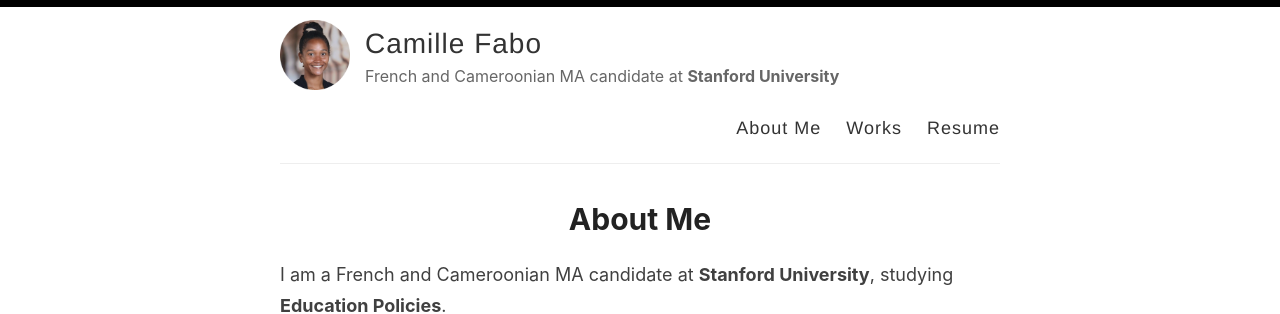
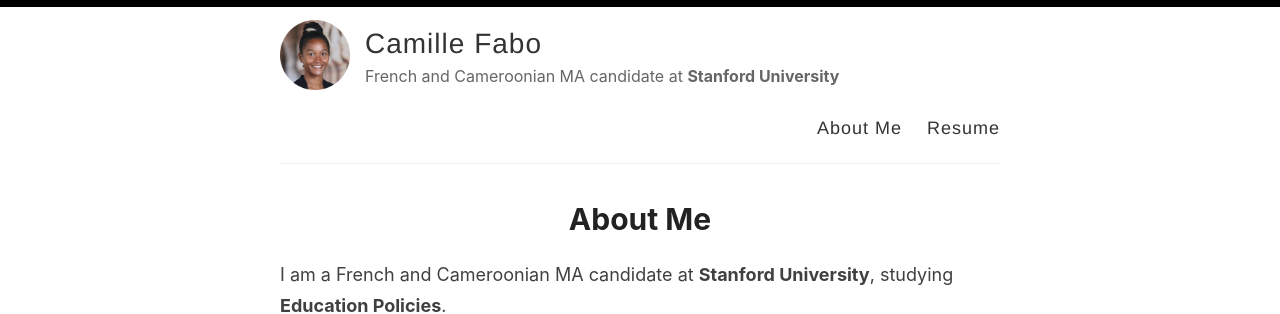
Before and after one commit to Camillefabs/Camillefabs.github.io, a Jekyll site: the page built from index.html, in a window 1280 px wide. Shown: the top 314 px of the page. Built offline with Jekyll 4.4.1, drawn with Linux system fonts in a browser that asks for light colours; the list of posts is cut into pages by our own code.

Commit message:
Update default.html

```diff
--- a/_layouts/default.html
+++ b/_layouts/default.html
@@ -30,7 +30,9 @@
 
             <nav>
               <a href="{{ site.baseurl }}/">About Me</a>
-              <a href="{{ site.baseurl }}/works">Works</a>
+              <!---
+                <a href="{{ site.baseurl }}/works">Works</a>
+              -->
               <!--<a href="{{ site.baseurl }}/misc">Misc</a>-->
               <a href="{{ site.baseurl }}/resume">Resume</a>
               <!---
```
